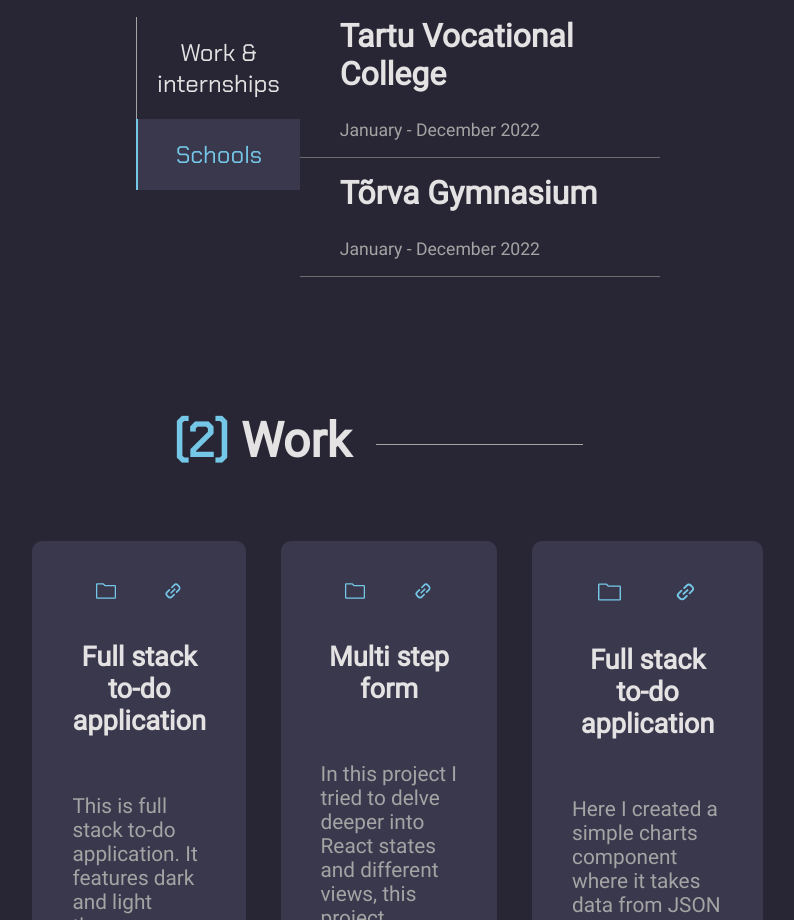
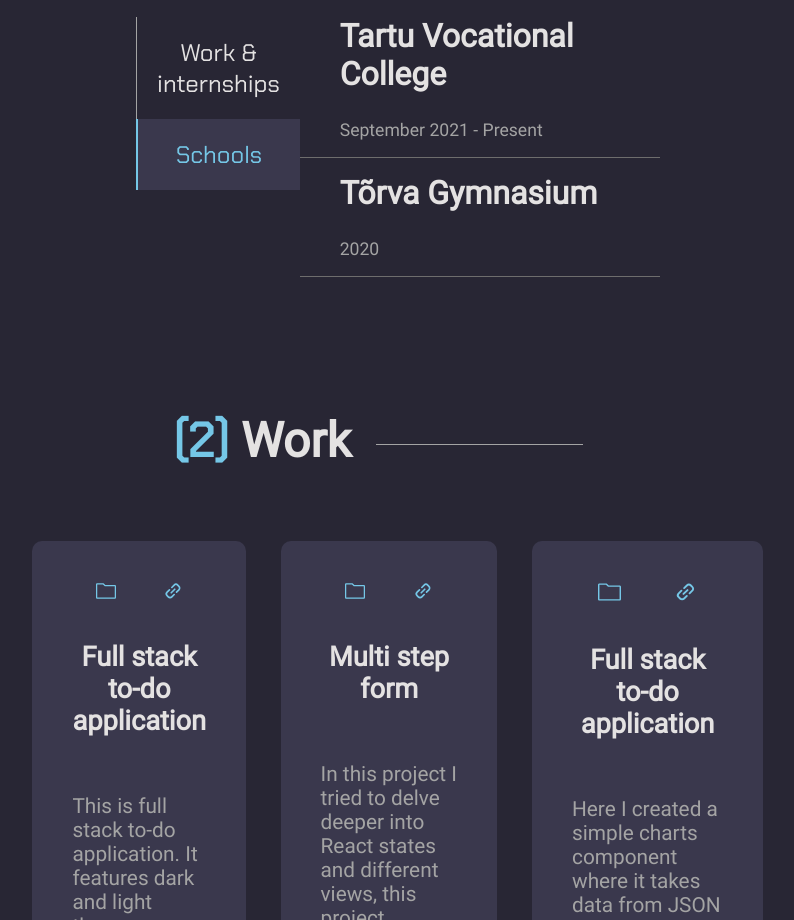
Before and after one commit to SanderPalk/portfolio-3, a React (Create React App) app: page / in a window 1280 px wide. Shown: the part 2100-3020 px from the top of the page, without its empty margins (262-1056 px from the left). Built offline with nearby package versions, Linux system fonts and the light colour scheme.

Commit message:
Fixed dates

```diff
--- a/src/views/Schools.js
+++ b/src/views/Schools.js
@@ -3,11 +3,11 @@ function Schools() {
         <div>
             <div className="section-experience-content-item">
                 <h2>Tartu Vocational College</h2>
-                <p className="time-frame">January - December 2022</p>
+                <p className="time-frame">September 2021 - Present</p>
             </div>
             <div className="section-experience-content-item">
                 <h2>Tõrva Gymnasium</h2>
-                <p className="time-frame">January - December 2022</p>
+                <p className="time-frame">2020</p>
             </div>
         </div>
     )
--- a/src/views/Work.js
+++ b/src/views/Work.js
@@ -3,7 +3,7 @@ function Work() {
         <div className="section-experience-content-wrapper">
             <div className="section-experience-content-item">
                 <h2>Internship @ Codelive</h2>
-                <p className="time-frame">January - December 2022</p>
+                <p className="time-frame">January - Present</p>
                 <ul>
                     <li>Imported users, orders and products from client's database to Wordpress database with MariaDb
                         queries. The information amount was 300 000+ orders, 20 000+ users and over 2500 products.
@@ -16,7 +16,7 @@ function Work() {
             </div>
             <div className="section-experience-content-item">
                 <h2>Payed employment @ Codelive</h2>
-                <p className="time-frame">January - December 2022</p>
+                <p className="time-frame">June - August 2022</p>
                 <ul>
                     <li>Worked with considerable data models for investment company, mostly make big queries and reports
                         faster and more efficient.
@@ -26,7 +26,7 @@ function Work() {
             </div>
             <div className="section-experience-content-item">
                 <h2>Internship @ Codelive</h2>
-                <p className="time-frame">January - December 2022</p>
+                <p className="time-frame">April - June 2022</p>
                 <ul>
                     <li>Added back-end logic to start-up company.</li>
                     <li>Developed Wordpress pages with ACF.</li>
```
